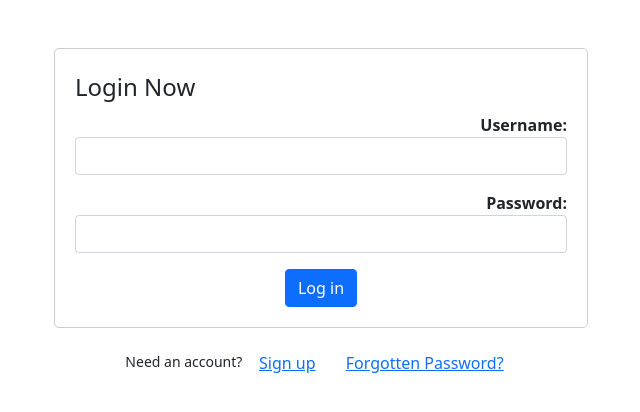
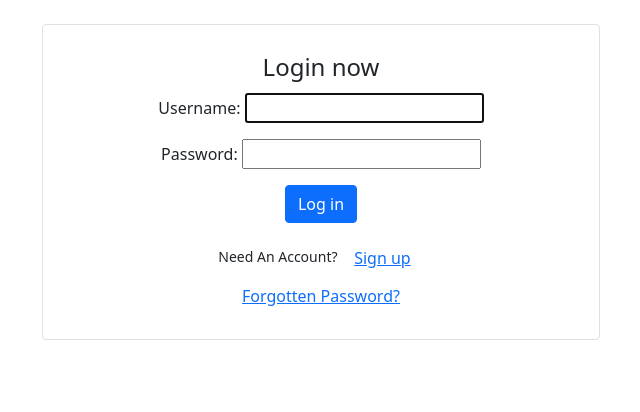
Before and after one commit to Mathgean/Finance-Tracker, a Django app: page /login/ in a window 1280 px wide. Shown: the part 144-556 px from the top of the page, without its empty margins (319-959 px from the left). Run offline with Django 5.2, Linux system fonts and the light colour scheme.

Commit message:
login page

```diff
--- a/users/templates/users/base.html
+++ b/users/templates/users/base.html
@@ -59,9 +59,7 @@
         {% endfor %}
     {% endif %}
     <main class="container mt-4" >
-
                 {% block content %}{% endblock %}
-
     </main>
     <script src="https://cdn.jsdelivr.net/npm/bootstrap@5.0.2/dist/js/bootstrap.bundle.min.js" integrity="sha384-MrcW6ZMFYlzcLA8Nl+NtUVF0sA7MsXsP1UyJoMp4YLEuNSfAP+JcXn/tWtIaxVXM" crossorigin="anonymous"></script>
 </body>
--- a/users/templates/users/login.html
+++ b/users/templates/users/login.html
@@ -1,30 +1,19 @@
 {% extends "users/base.html" %}
 {% block content %}
-<div class="container mt-5">
-    <div class="row justify-content-center">
-        <div class="col-md-6">
-            <form method="POST" style="padding: 20px; border: 1px solid #ccc; border-radius: 5px;">
-                {% csrf_token %}
-                <fieldset>
-                    <legend>Login Now</legend>
-                    <div class="mb-3">
-                        <label style="display: block; font-weight: bold; text-align: right;">Username:</label>
-                        <input type="text" name="username" class="form-control">
-                    </div>
-                    <div class="mb-3">
-                        <label style="display: block; font-weight: bold; text-align: right;">Password:</label>
-                        <input type="password" name="password" class="form-control">
-                    </div>
-                </fieldset>
-                <div class="text-center">
+    <div class="container">
+        <div class="row justify-content-center">
+            <div class="col-md-6 border rounded p-4 text-center">
+                <form method="POST">
+                    {% csrf_token %}
+                    <fieldset>
+                        <legend>Login now</legend>
+                        {{ form.as_p }}
+                    </fieldset>
                     <button type="submit" class="btn btn-primary">Log in</button>
-                </div>
-            </form>
-            <div class="text-center mt-3">
-                <small>Need an account? <a href="{% url 'register' %}" class="btn btn-link">Sign up</a></small>
+                </form>
+                <small class="d-block mt-3">Need An Account? <a href="{% url 'register' %}" class="btn btn-link">Sign up</a></small>
                 <small><a href="{% url 'password_reset' %}" class="btn btn-link">Forgotten Password?</a></small>
             </div>
         </div>
     </div>
-</div>
 {% endblock %}
```
